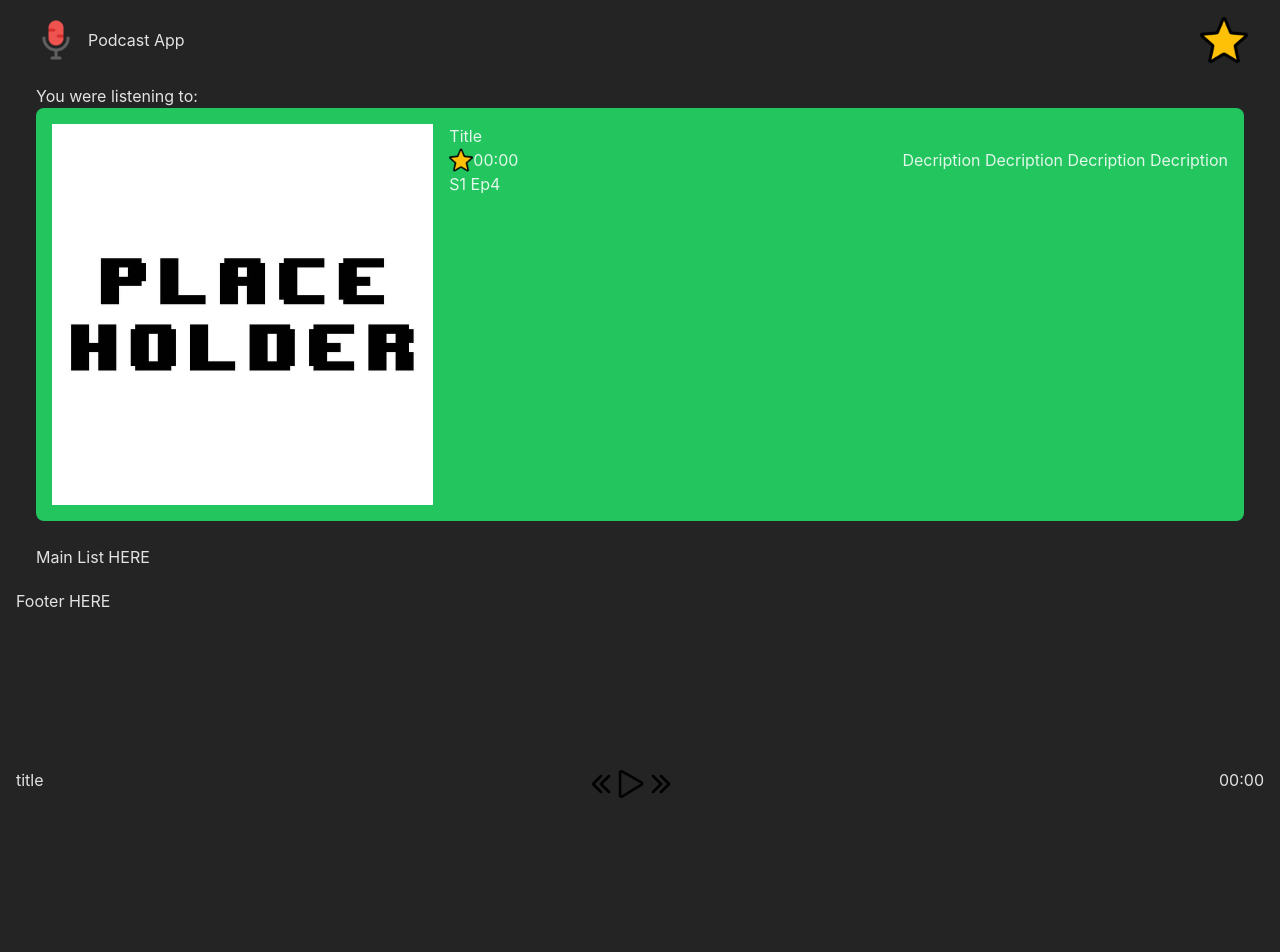
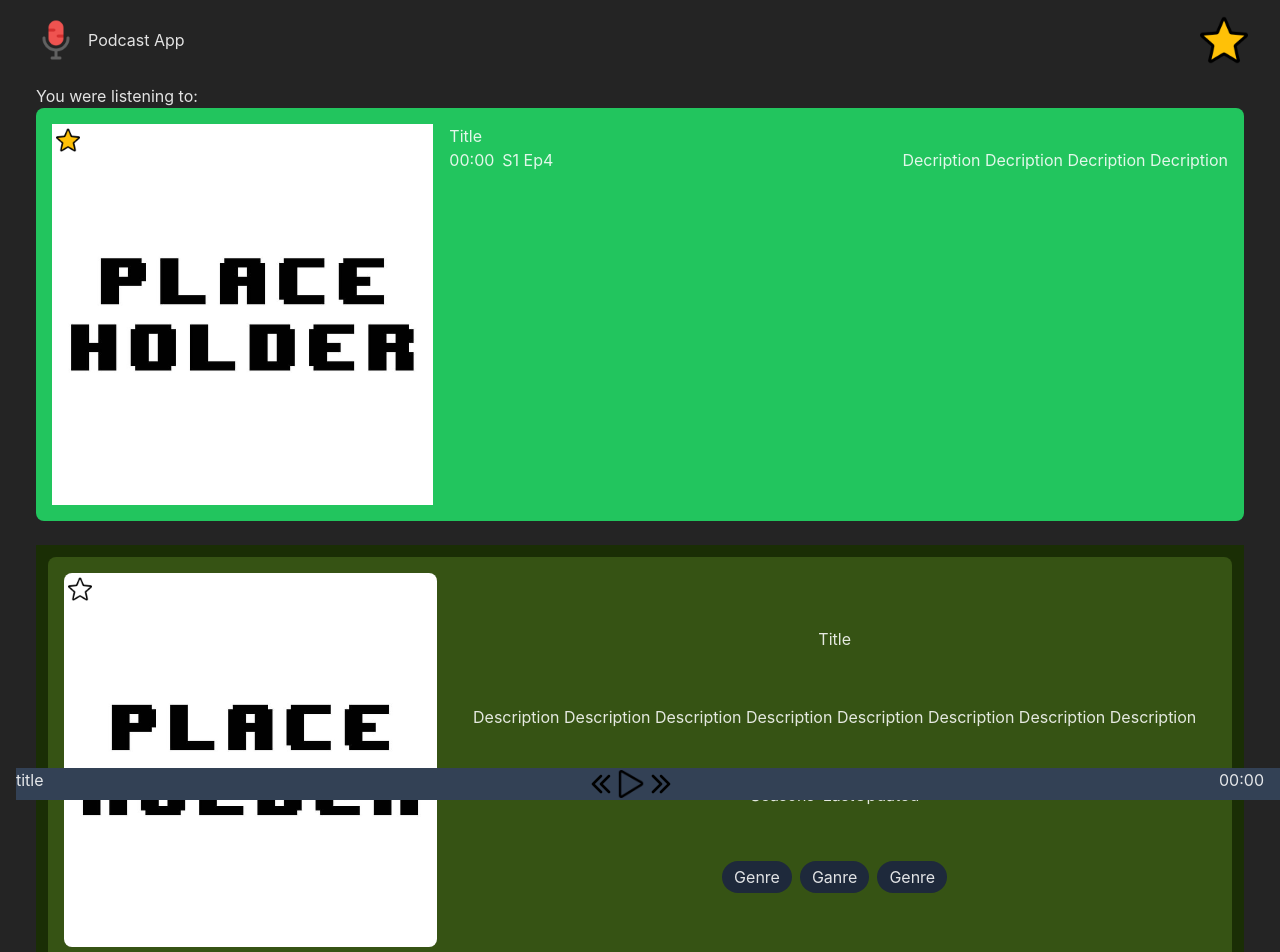
Before and after one commit to DaneVN/CS20240232_FTO2407_GroupB_DanevanNiekerk_DJS11, a React (Vite) app: page / in a window 1280 px wide. Shown: the top 952 px of the page. Before the commit the page ends 800 px from the top, so only its background shows below. Built offline with nearby package versions, Linux system fonts and the light colour scheme.

Commit message:
Preview Card +LastListened Card CSS Added

```diff
--- a/src/App.jsx
+++ b/src/App.jsx
@@ -5,7 +5,7 @@ import ShowLayout from "./assets/components/ShowLayout";
 import Home from "./assets/pages/Home";
 import Show from "./assets/pages/Show";
 import Season from "./assets/pages/Season";
-import Favourites from "./assets/pages/Favourites.jsx";
+import Favourites from "./assets/pages/Favourites";
 
 function App() {
   return (
--- a/src/assets/components/Footer.jsx
+++ b/src/assets/components/Footer.jsx
@@ -2,6 +2,6 @@
 import React from "react";
 
 function Footer() {
-  return <h1>Footer HERE</h1>;
+  return <h1 className="mb-8">Footer HERE</h1>;
 }
 export default Footer;
--- a/src/assets/components/LastListened.jsx
+++ b/src/assets/components/LastListened.jsx
@@ -1,20 +1,33 @@
-//eslint-disable-next-line
-import React from "react";
+// import React from "react";
 import placeholder from "../images/placeholder-show-banner.jpg";
-import star from "../images/star-full.png";
+import starFull from "../images/star-full.png";
+// import starEmpty from "../images/star-empty.png";
 
 function LastListened() {
+  // const [favourite, setFavourite] = React.useState(true); //get favourite from local storage
+
+  function toggleStar() {
+    // setFavourite(!favourite);
+  }
+
   return (
     <div className="bg-green-500 rounded-lg p-4 grid grid-cols-3 gap-4">
-      <img className="self-center" src={placeholder} alt="show banner/cover" />
+      <div className="relative">
+        <button className="w-6 absolute top-1 left-1" onClick={toggleStar}>
+          <img src={starFull} alt="favourite" />
+        </button>
+
+        <img
+          className="self-center"
+          src={placeholder}
+          alt="show banner/cover"
+        />
+      </div>
       <div className="col-span-2">
         <h3>Title</h3>
         <div className="flex justify-between gap-2 flex-wrap">
-          <div>
-            <div className="flex justify-between gap">
-              <img className="w-6" src={star} alt="favourite" />
-              <p>00:00</p>
-            </div>
+          <div className="flex justify-between gap-2">
+            <p>00:00</p>
             <p>S1 Ep4</p>
           </div>
           <p>Decription Decription Decription Decription</p>
--- a/src/assets/components/Layout.jsx
+++ b/src/assets/components/Layout.jsx
@@ -2,7 +2,7 @@
 import React from "react";
 import { Outlet } from "react-router-dom";
 import Header from "./Header";
-import ProgressBar from "./ProgressBar";
+import ProgressBar from "../components/ProgressBar";
 import Footer from "./Footer";
 
 function Layout() {
--- /dev/null
+++ b/src/assets/components/PreviewCard.jsx
@@ -0,0 +1,51 @@
+//eslint-disable-next-line
+import React from "react";
+import placeholder from "../images/placeholder-show-banner.jpg";
+// import starFull from "../images/star-full.png";
+import starEmpty from "../images/star-empty.png";
+
+function PreviewCard() {
+  return (
+    <div className="bg-lime-900 rounded-lg p-4 grid grid-cols-3 gap-4 mb-2">
+      <div className="relative">
+        <img
+          className="w-6 absolute top-1 left-1"
+          src={starEmpty}
+          alt="favourite"
+        />
+        <img
+          className="self-center rounded-lg"
+          src={placeholder}
+          alt="show banner/cover"
+        />
+      </div>
+      <div className="col-span-2 flex flex-col items-center justify-evenly">
+        <h2 className="">Title</h2>
+        <p className="">
+          Description Description Description Description Description
+          Description Description Description{" "}
+          {/* //prettier added {" "}, for some reason? */}
+        </p>
+        <div className="flex gap-2 justify-center">
+          <p>Seasons</p>
+          <p>LastUpdated</p>
+        </div>
+        <div id="genre-list">
+          <ul className="list-none flex gap-2 justify-center">
+            <li id="genre" className="bg-slate-800 rounded-3xl px-3 py-1">
+              Genre
+            </li>
+            <li id="genre" className="bg-slate-800 rounded-3xl px-3 py-1">
+              Ganre
+            </li>
+            <li id="genre" className="bg-slate-800 rounded-3xl px-3 py-1">
+              Genre
+            </li>
+          </ul>
+        </div>
+      </div>
+    </div>
+  );
+}
+
+export default PreviewCard;
--- a/src/assets/components/ProgressBar.jsx
+++ b/src/assets/components/ProgressBar.jsx
@@ -8,7 +8,7 @@ import NextAudio from "../images/right.png";
 function ProgressBar() {
   // const [currentTrack, setCurrentTrack] = React.useState()
   return (
-    <section className="fixed bottom-0 flex justify-between w-full text-center pr-8">
+    <section className="fixed bottom-0 flex justify-between w-full text-center pr-8 bg-slate-700">
       <p>title</p>
       <div id="controls" className="flex justify-center">
         <button>
--- a/src/assets/pages/Home.jsx
+++ b/src/assets/pages/Home.jsx
@@ -1,6 +1,8 @@
 //eslint-disable-next-line
 import React from "react";
 import LastListened from "../components/LastListened";
+import PreviewCard from "../components/PreviewCard";
+import { Link } from "react-router-dom";
 
 export default function Home() {
   return (
@@ -8,7 +10,15 @@ export default function Home() {
       <h2>You were listening to:</h2>
       <LastListened />
       <br />
-      <div id="home-podcast-list">Main List HERE</div>
+      <div id="home-podcast-list" className="bg-lime-950 p-3">
+        <Link to="show">
+          <PreviewCard />
+        </Link>
+        {/* //have the different cards path to the corresponding show using urlParams */}
+        <PreviewCard />
+        <PreviewCard />
+      </div>
+      {/*  //iterate over the list of audio books and add a previewcard for each show*/}
     </>
   );
 }
```
